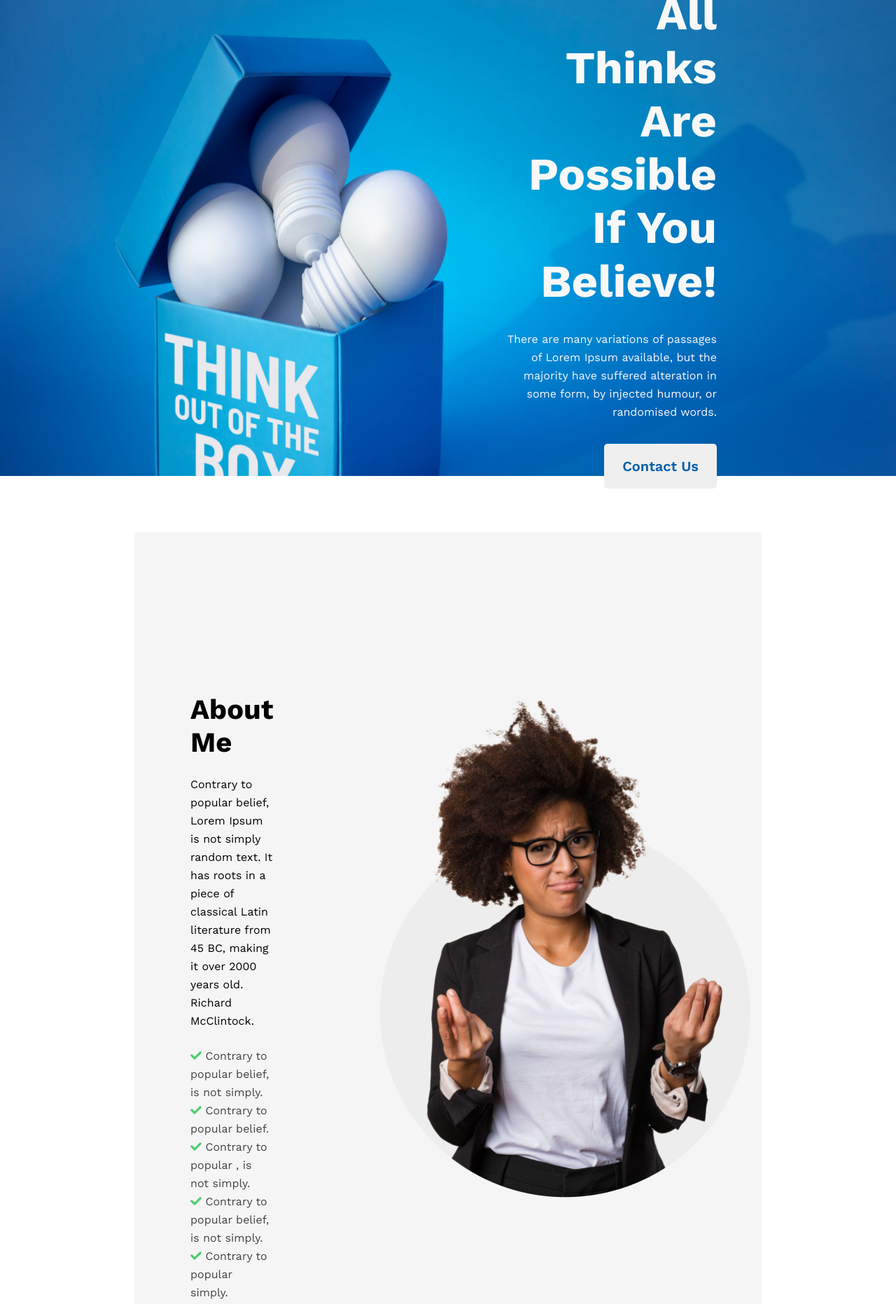
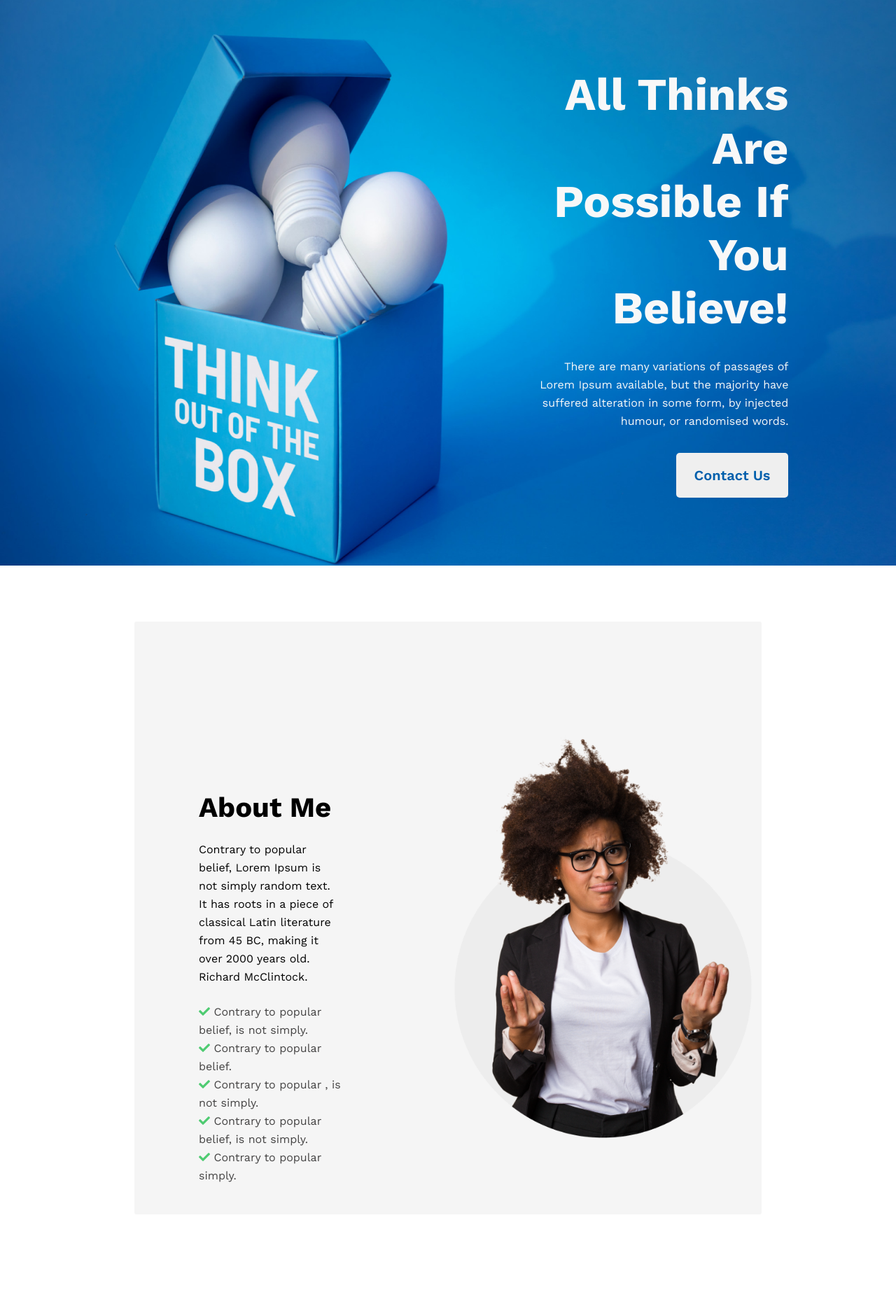
Before and after one commit to abhijitmondall/assignment-1, a plain HTML site: page index.html in a window 1280 px wide. Shown: the top 1863 px of the page at 70% size. Drawn offline with nearby package versions, Linux system fonts and the light colour scheme.

Commit message:
Assignment 1 Completed

```diff
--- a/index.html
+++ b/index.html
@@ -26,7 +26,7 @@
          The starting line of the header part of the project
     -->
     <header id="main__wrap" class="header__main__wrap">
-      <div class="header__section__wrap">
+      <section class="header__section__wrap">
         <div class="header__content__wrap">
           <h1 class="header-title">All Thinks Are Possible If You Believe!</h1>
           <p>
@@ -38,7 +38,7 @@
             <button class="btn--primary">Contact Us</button>
           </a>
         </div>
-      </div>
+      </section>
     </header>
     <!--
          The ending line of the header part of the project
@@ -51,7 +51,7 @@
       <!--
          The starting line of the about me section of the project
       -->
-      <div class="section__wrap about__section__wrap">
+      <section class="section__wrap about__section__wrap">
         <!--
             About section left part
         -->
@@ -84,7 +84,7 @@
         <div class="about__right__wrap">
           <img src="./images/person.png" alt="Person" />
         </div>
-      </div>
+      </section>
       <!--
          The ending line of the about me section of the project
       -->
@@ -92,7 +92,7 @@
       <!--
          The starting line of the failure section of the project
       -->
-      <div class="section__wrap failure__section__wrap">
+      <section class="section__wrap failure__section__wrap">
         <!--
             Failure section left part
         -->
@@ -126,7 +126,7 @@
             <li><i class="fa fa-check"></i> Contrary to popular simply.</li>
           </ul>
         </div>
-      </div>
+      </section>
       <!--
         The ending line of the failure section of the project
       -->
@@ -134,7 +134,7 @@
       <!--
         The starting line of the plans section of the project
       -->
-      <div class="section__wrap plans__section__wrap">
+      <section class="section__wrap plans__section__wrap">
         <h2 class="plans__section-title">My Plans</h2>
         <div class="plans__contents__wrap">
           <div class="content__wrap">
@@ -166,7 +166,7 @@
             <h4 class="item-subtitle">I want to develop</h4>
           </div>
         </div>
-      </div>
+      </section>
       <!--
            The ending line of the plans section of the project
       -->
@@ -174,12 +174,12 @@
       <!--
            The starting line of the call now section of the project
       -->
-      <div class="section__wrap call__section__wrap">
+      <section class="section__wrap call__section__wrap">
         <div class="call__content__wrap">
           <h2 class="section-title">Awlays keep a positive mindset</h2>
           <a href=""><button class="btn--primary">Call Now</button></a>
         </div>
-      </div>
+      </section>
       <!--
            The ending line of the call now section of the project
       -->
@@ -192,7 +192,7 @@
            The starting line of the footer part of the project
     -->
     <footer id="main__wrap" class="footer__main__wrap">
-      <div class="section__wrap footer__section__wrap">
+      <section class="section__wrap footer__section__wrap">
         <div class="footer__left__wrap">
           <h2 class="footer-title">Future</h2>
           <p class="footer-description">
@@ -236,7 +236,7 @@
             <button type="submit" class="submit btn--primary">Subscribe</button>
           </form>
         </div>
-      </div>
+      </section>
     </footer>
     <!--
            The ending line of the footer part of the project
--- a/styles/style.css
+++ b/styles/style.css
@@ -71,19 +71,19 @@ p {
   /*header section background image*/
   background-image: url(../images/banner/banner3.png);
   background-repeat: no-repeat;
-  background-size: 100% 800px;
+  background-size: 100% 808px;
 }
 
 .header__section__wrap {
-  width: 80%;
-  height: 85vh;
+  width: 88%;
+  height: 808px;
   display: flex;
   justify-content: flex-end;
   align-items: center;
 }
 
 .header__content__wrap {
-  width: 30%;
+  width: 33%;
   text-align: right;
   color: #f8f8f8;
 }
@@ -113,13 +113,14 @@ p {
 
 .failure__left__wrap img,
 .about__right__wrap img {
-  width: 570px;
+  width: 100%;
+  max-width: 570px;
 }
 
 .failure__right__wrap,
 .about__left__wrap {
-  flex-basis: 33%;
-  padding: 30px;
+  flex-basis: 40%;
+  padding: 42px;
   margin-top: 150px;
 }
 
@@ -163,6 +164,7 @@ p {
 .plans__contents__wrap .item-title {
   margin: 16px 0;
 }
+
 .plans__contents__wrap .item-subtitle {
   color: #737272;
 }
```
